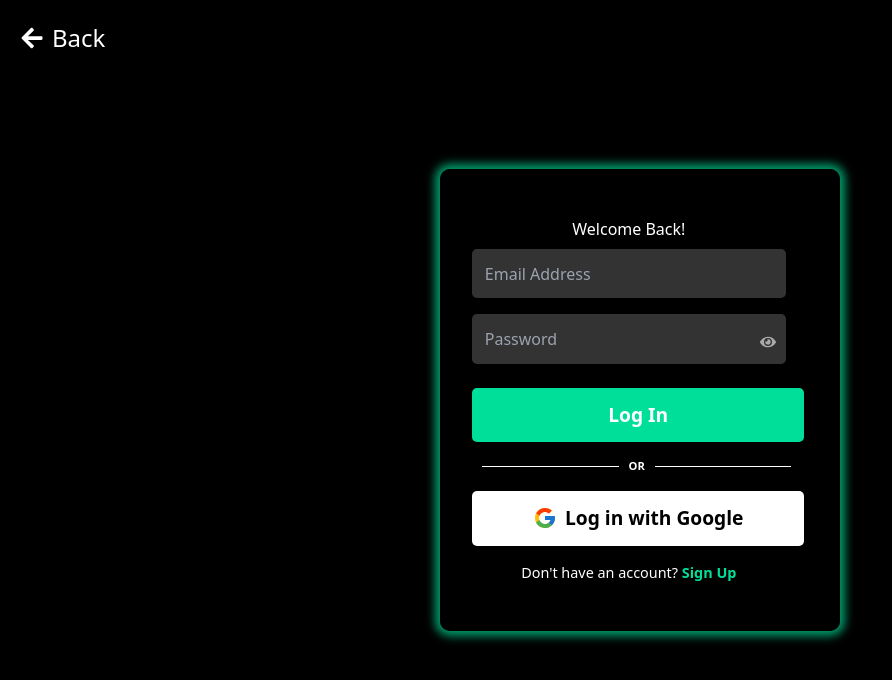
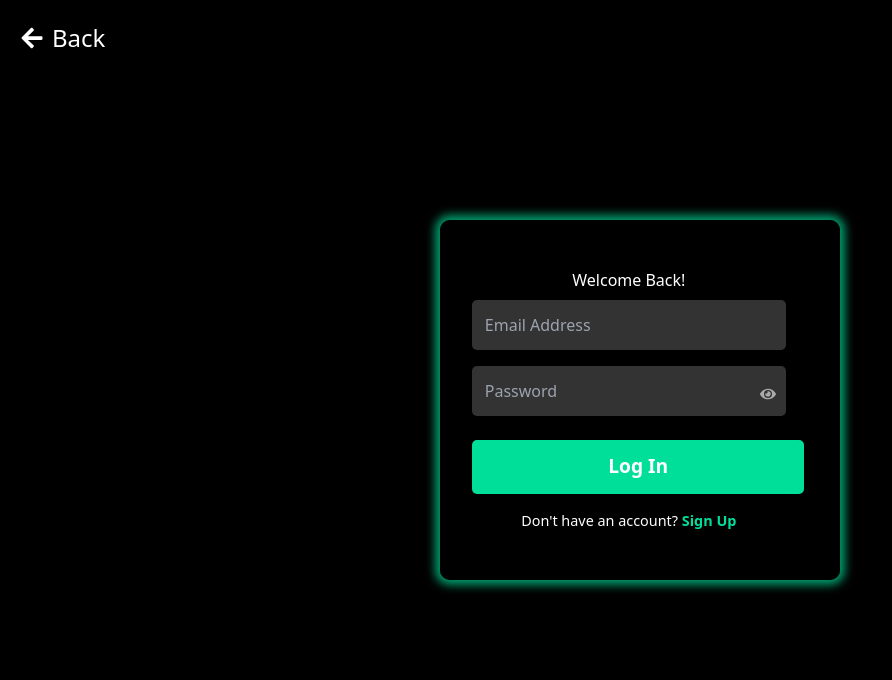
Before and after one commit to ak-rahul/Summarize, a React (Vite) app: page /login in a window 1280 px wide. Shown: the top 680 px of the page, without its empty margins (0-892 px from the left). Built offline with nearby package versions, Linux system fonts and the light colour scheme.

Commit message:
Fixing errors

```diff
--- a/src/components/Header.jsx
+++ b/src/components/Header.jsx
@@ -3,7 +3,7 @@ import styled from 'styled-components';
 import { useNavigate } from 'react-router-dom';
 import logo from '../assets/logo.jpeg'; // Your logo image
 
-const Header = ({ onAboutClick }) => {  // Accept onAboutClick prop
+const Header = ({ onHeroClick, onAboutClick }) => {
   const navigate = useNavigate();
 
   const handleLoginClick = () => {
@@ -18,10 +18,10 @@ const Header = ({ onAboutClick }) => {  // Accept onAboutClick prop
       <NavContainer>
         <NavLinksCenter>
           <NavLink>
-            <Button>Home</Button>
+            <Button onClick={onHeroClick}>Home</Button> {/* Scroll to Hero */}
           </NavLink>
           <NavLink>
-            <Button onClick={onAboutClick}>About</Button>  {/* Trigger scroll */}
+            <Button onClick={onAboutClick}>About</Button> {/* Scroll to About */}
           </NavLink>
           <NavLink>
             <Button>Contact</Button>
@@ -37,9 +37,7 @@ const Header = ({ onAboutClick }) => {  // Accept onAboutClick prop
 
 export default Header;
 
-// Styled Components (no change)
-
-const HeaderContainer = styled.header`
+const HeaderContainer = styled.div`
   display: flex;
   justify-content: space-between;
   align-items: center;
--- a/src/components/Hero.jsx
+++ b/src/components/Hero.jsx
@@ -1,10 +1,17 @@
-import React from 'react';
+import React, { forwardRef } from 'react';
 import { ReactTyped } from 'react-typed';
 import styled from 'styled-components';
+import { useNavigate } from 'react-router-dom';
 
-const Hero = () => {
+const Hero = forwardRef((props, ref) => { // Forward the ref
+  const navigate = useNavigate();
+
+  const handleGetStarted = () => {
+    navigate('/login'); // Navigate to the login page
+  };
+
   return (
-    <PageContainer>
+    <PageContainer ref={ref}> {/* Attach ref to the container */}
       <HeroContent>
         <MottoText>Welcome to the Summarizer App</MottoText>
         <SubText>
@@ -15,18 +22,18 @@ const Hero = () => {
             loop
           />
         </SubText>
-        <GetStartedButton>Get Started</GetStartedButton>
+        <GetStartedButton onClick={handleGetStarted}>Get Started</GetStartedButton>
       </HeroContent>
     </PageContainer>
   );
-};
+});
 
 const PageContainer = styled.div`
   display: flex;
   justify-content: center;
   align-items: center;
   margin-top: 42vh;
-  margin-bottom: 40vh;
+  margin-bottom: 10vh;
   background-color: #000; /* Full page black background */
 `;
 
@@ -35,7 +42,7 @@ const HeroContent = styled.div`
   width: 92vw;
   height: 40vh;
   padding: 10px;
-  margin-top : 20%;
+  margin-top: 20%;
   box-shadow: 0 0 10px 5px rgba(0, 223, 154, 0.7); /* Green halo around the box */
   border-radius: 10px;
   background-color: rgba(0, 0, 0, 0.3); /* Transparent black background */
--- a/src/pages/LandingPage.jsx
+++ b/src/pages/LandingPage.jsx
@@ -5,24 +5,26 @@ import About from '../components/About';
 import styled from 'styled-components';
 import Scrollbars from 'react-custom-scrollbars-2';
 
+const LandingPage = () => {
+  const heroRef = useRef(null); // Ref for Hero section
+  const aboutRef = useRef(null); // Ref for About section
 
-const LandingPage = () => {
-  const aboutRef = useRef(null); // Create a ref for About component
-
-  // Function to handle the scroll to About section
-  const scrollToAbout = () => {
-    if (aboutRef.current) {
-      aboutRef.current.scrollIntoView({ behavior: 'smooth' });
+  // Function to handle scrolling to a section
+  const scrollToSection = (section) => {
+    if (section && section.current) {
+      section.current.scrollIntoView({ behavior: 'smooth' });
     }
   };
-
 
   return (
     <Scrollbars style={{ width: '100%', height: '100%' }} autoHide>
       <LandingPageContainer>
-        <Header onAboutClick={scrollToAbout} />  {/* Pass scroll function to Header */}
-        <Hero />
-        <About ref={aboutRef} />  {/* Pass ref to About component */}
+        <Header
+          onHeroClick={() => scrollToSection(heroRef)} // Pass Hero scroll function
+          onAboutClick={() => scrollToSection(aboutRef)} // Pass About scroll function
+        />
+        <Hero ref={heroRef} /> {/* Attach Hero ref */}
+        <About ref={aboutRef} /> {/* Attach About ref */}
       </LandingPageContainer>
     </Scrollbars>
   );
@@ -36,7 +38,6 @@ const LandingPageContainer = styled.div`
   flex-direction: column;
   background-color: black;
   overflow-x: hidden;
-
 `;
 
 export default LandingPage;
--- a/src/pages/Login.jsx
+++ b/src/pages/Login.jsx
@@ -1,8 +1,7 @@
 import React, { useState } from 'react';
 import styled from 'styled-components';
 import { FaEye, FaEyeSlash, FaArrowLeft } from 'react-icons/fa';
-import { FcGoogle } from 'react-icons/fc';
-import { signInWithGoogle, signInWithEmailAndPassword } from '../firebase/firebaseConfig';
+import { signInWithEmailAndPassword } from '../firebase/firebaseConfig';
 import { useNavigate } from 'react-router-dom';
 
 const Login = () => {
@@ -12,16 +11,6 @@ const Login = () => {
   const [passwordVisible, setPasswordVisible] = useState(false);
   const [loading, setLoading] = useState(false);
   const navigate = useNavigate();
-
-  const handleGoogleLogin = async () => {
-    try {
-      await signInWithGoogle();
-      console.log('Google login successful');
-      navigate('/dashboard');
-    } catch (err) {
-      setError(err.message);
-    }
-  };
 
   const handleLogin = async (e) => {
     e.preventDefault();
@@ -82,16 +71,6 @@ const Login = () => {
           </LoginButton>
         </form>
 
-        <OrContainer>
-          <hr />
-          <span>OR</span>
-          <hr />
-        </OrContainer>
-
-        <GoogleButton onClick={handleGoogleLogin}>
-          <FcGoogle /> Log in with Google
-        </GoogleButton>
-
         {error && <ErrorText>{error}</ErrorText>}
 
         <SignUpLink>
@@ -102,7 +81,7 @@ const Login = () => {
   );
 };
 
-// Styled Components
+// Styled Components (Unchanged)
 const greenHalo = `0 0 10px 5px rgba(0, 223, 154, 0.7)`;
 const greenHaloHover = `0 0 20px 10px rgba(0, 223, 154, 0.9)`;
 const greenHaloFocus = `0 0 8px rgba(0, 223, 154, 0.7)`;
@@ -238,61 +217,6 @@ const LoginButton = styled.button`
   }
 `;
 
-const OrContainer = styled.div`
-  display: flex;
-  align-items: center;
-  justify-content: center;
-  margin: 1rem 0;
-  width: 105%;
-
-  hr {
-    flex: 1;
-    border: none;
-    border-top: 1px solid #fff;
-    margin: 0 10px;
-    width: 100%;
-  }
-
-  span {
-    color: #fff;
-    font-size: 0.7rem;
-    font-weight: bold;
-  }
-`;
-
-const GoogleButton = styled.button`
-  display: flex;
-  align-items: center;
-  justify-content: center;
-  width: 106%;
-  padding: 0.8rem;
-  background-color: #fff;
-  color: #000;
-  border: none;
-  border-radius: 5px;
-  font-size: 1.2rem;
-  font-weight: bold;
-  cursor: pointer;
-  margin-top: 1rem;
-  transition: all 0.3s ease;
-
-  svg {
-    margin-right: 8px;
-    font-size: 1.5rem;
-  }
-
-  &:hover {
-    background-color: #f1f1f1;
-    box-shadow: 0 4px 12px rgba(0, 0, 0, 0.2);
-    transform: translateY(-5px);
-  }
-
-  &:focus {
-    outline: none;
-    box-shadow: 0 0 8px rgba(0, 0, 0, 0.5);
-  }
-`;
-
 const ErrorText = styled.p`
   color: red;
 `;
```
